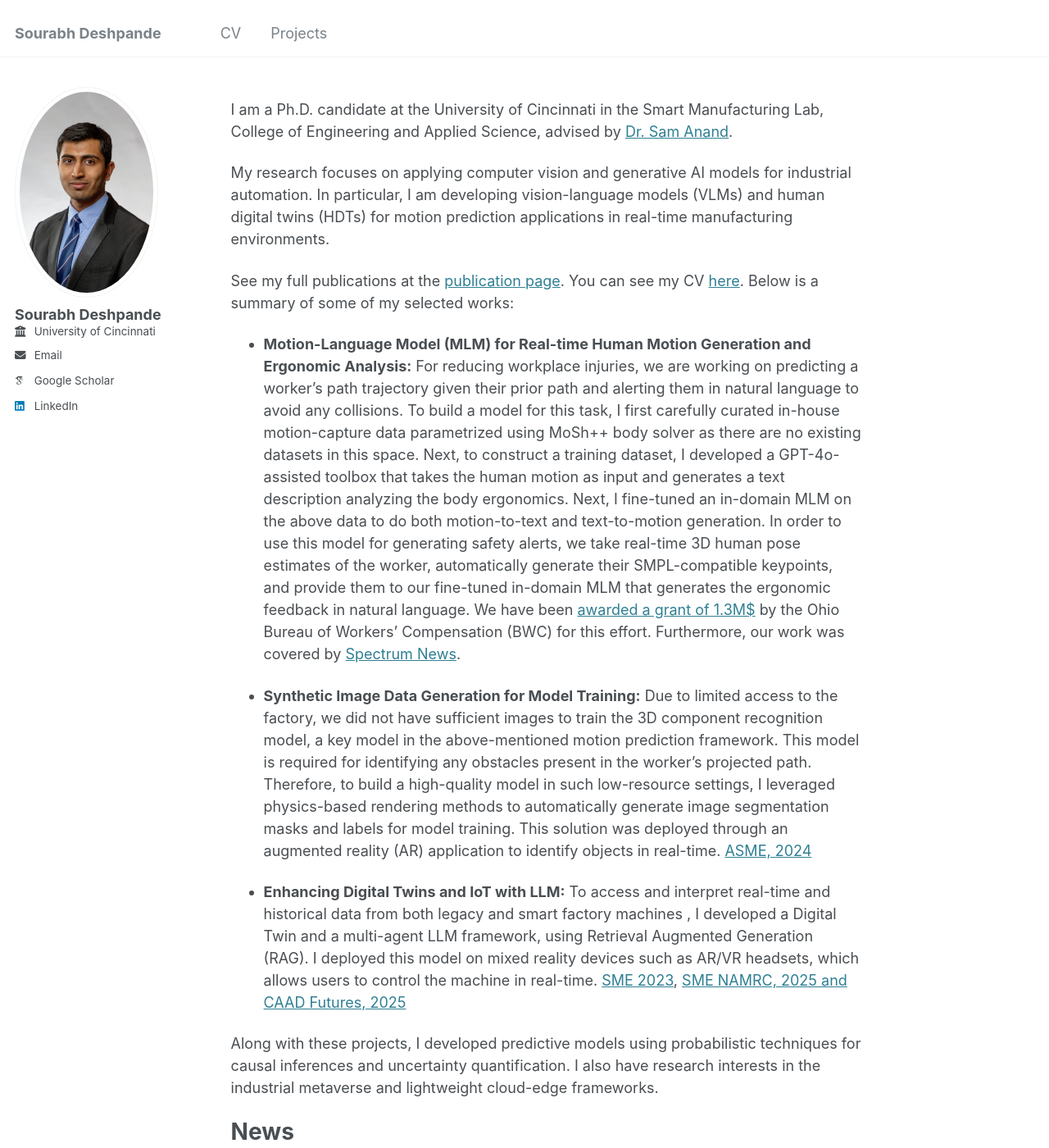
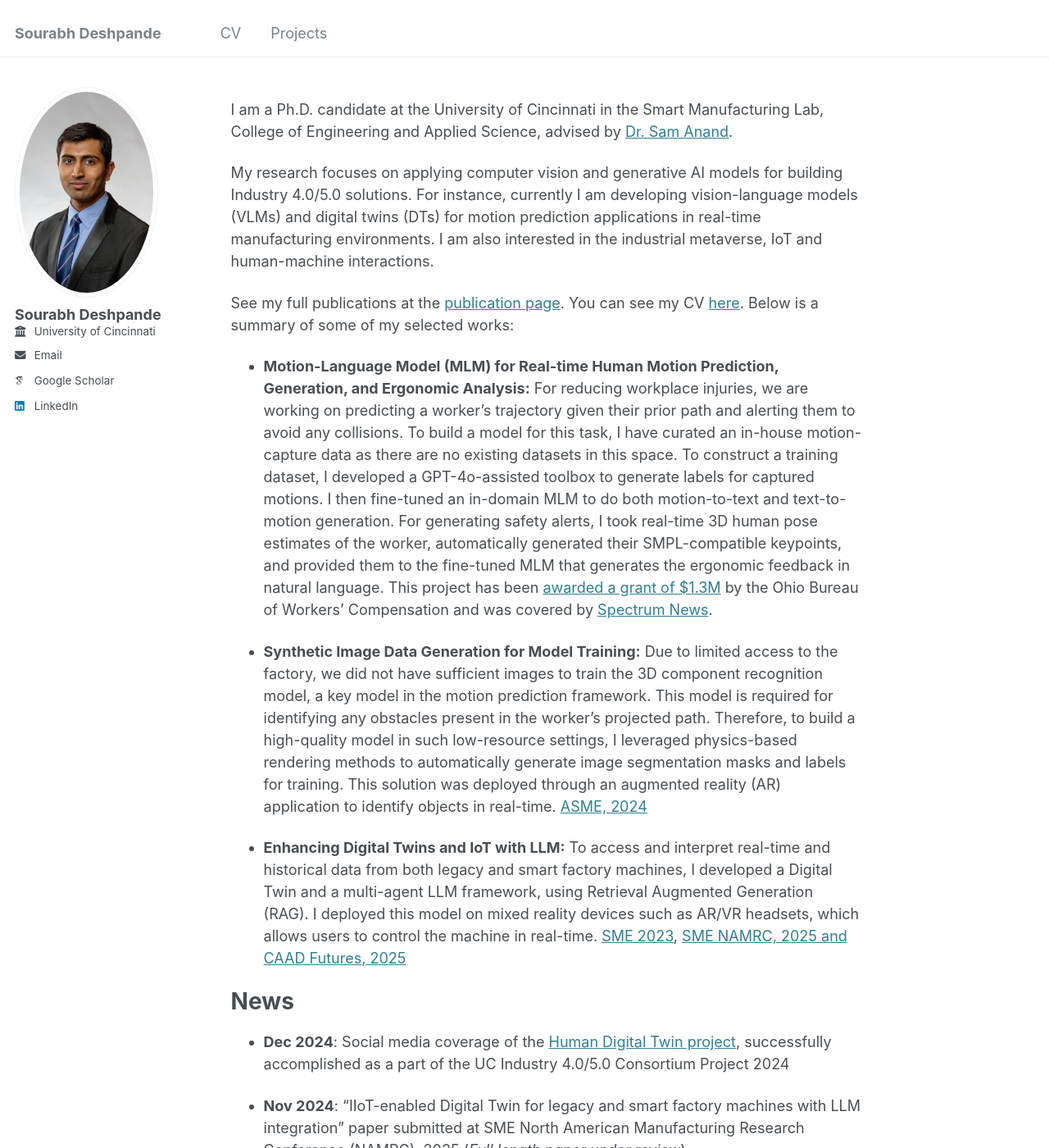
Before and after one commit to sopdeshpande/sopdeshpande.github.io, a Jekyll site: the page built from _pages/about.md, in a window 1280 px wide and 1400 px high. Shown: the whole window at 82% size. Built offline with Jekyll 4.4.1, drawn with Linux system fonts in a browser that asks for light colours; some web fonts are replaced; some of the changed text lies outside the part shown.

Commit message:
Update about.md

```diff
--- a/_pages/about.md
+++ b/_pages/about.md
@@ -8,38 +8,50 @@ redirect_from:
   - /about.html
 ---
 
-I am a Ph.D. candidate at the University of Cincinnati in the Smart Manufacturing Lab, College of Engineering and Applied Science, advised by [Dr. Sam Anand](https://www.linkedin.com/in/sam-anand-7b917ab3).
+I am a Ph.D. candidate at the University of Cincinnati in the Smart Manufacturing Lab, College of Engineering and Applied Science, advised by [Dr. Sam Anand](https://ceas.uc.edu/research/centers-labs/center-for-global-design-and-manufacturing.html).
 
-My research focuses on applying computer vision and generative AI models for industrial automation. In particular, I am developing vision-language models (VLMs) and human digital twins (HDTs) for motion prediction applications in real-time manufacturing environments.
+My research focuses on applying computer vision and generative AI models for building Industry 4.0/5.0 solutions. For instance, currently I am developing vision-language models (VLMs) and digital twins (DTs) for motion prediction applications in real-time manufacturing environments. I am also interested in the industrial metaverse, IoT and human-machine interactions.
 
 See my full publications at the [publication page](https://scholar.google.com/citations?user=LZ4UdG8AAAAJ&hl=en&oi=sra). You can see my CV [here](https://sopdeshpande.github.io/files/Resume_Sourabh_Deshpande.pdf). Below is a summary of some of my selected works:
 
-- **Motion-Language Model (MLM) for Real-time Human Motion Generation and Ergonomic Analysis:**
-For reducing workplace injuries, we are working on predicting a worker’s path trajectory given their prior path and alerting them in natural language to avoid any collisions.  To build a model for this task, I first carefully curated in-house motion-capture data parametrized using MoSh++ body solver as there are no existing datasets in this space. Next, to construct a training dataset, I developed a GPT-4o-assisted toolbox that takes the human motion as input and generates a text description analyzing the body ergonomics. Next, I fine-tuned an in-domain MLM on the above data to do both motion-to-text and text-to-motion generation.  In order to use this model for generating safety alerts, we take real-time 3D human pose estimates of the worker, automatically generate their SMPL-compatible keypoints, and provide them to our fine-tuned in-domain MLM that generates the ergonomic feedback in natural language. We have been [awarded a grant of 1.3M$](https://info.bwc.ohio.gov/news-and-events/news/BWC-awards-9.4-million-in-grants-for-workforce-safety-innovation-projects ) by the  Ohio Bureau of Workers’ Compensation (BWC) for this effort. Furthermore, our work was covered by [Spectrum News](https://spectrumnews1.com/oh/columbus/news/2024/10/23/ohio-worker-safety--artificial-intelligence--ohio-bureau-of-workers-compensation--dr--manish-kumar--dr--sam-anand).
+- **Motion-Language Model (MLM) for Real-time Human Motion Prediction, Generation, and Ergonomic Analysis:**
+For reducing workplace injuries, we are working on predicting a worker’s trajectory given their prior path and alerting them to avoid any collisions.  To build a model for this task, I have curated an in-house motion-capture data as there are no existing datasets in this space. To construct a training dataset, I developed a GPT-4o-assisted toolbox to generate labels for captured motions. I then fine-tuned an in-domain MLM to do both motion-to-text and text-to-motion generation.  For generating safety alerts, I took real-time 3D human pose estimates of the worker, automatically generated their SMPL-compatible keypoints, and provided them to the fine-tuned MLM that generates the ergonomic feedback in natural language. This project has been [awarded a grant of $1.3M](https://info.bwc.ohio.gov/news-and-events/news/BWC-awards-9.4-million-in-grants-for-workforce-safety-innovation-projects ) by the  Ohio Bureau of Workers’ Compensation and was covered by [Spectrum News](https://spectrumnews1.com/oh/columbus/news/2024/10/23/ohio-worker-safety--artificial-intelligence--ohio-bureau-of-workers-compensation--dr--manish-kumar--dr--sam-anand).
 
 - **Synthetic Image Data Generation for Model Training:**
-Due to limited access to the factory, we did not have sufficient images to train the 3D component recognition model, a key model in the above-mentioned motion prediction framework. This model is required for identifying any obstacles present in the worker’s projected path. Therefore, to build a high-quality model in such low-resource settings, I leveraged physics-based rendering methods to automatically generate image segmentation masks and labels for model training. This solution was deployed through an augmented reality (AR) application to identify objects in real-time. [ASME, 2024](https://asmedigitalcollection.asme.org/MSEC/proceedings/MSEC2024/88117/V002T07A007/1203234)
+Due to limited access to the factory, we did not have sufficient images to train the 3D component recognition model, a key model in the motion prediction framework. This model is required for identifying any obstacles present in the worker’s projected path. Therefore, to build a high-quality model in such low-resource settings, I leveraged physics-based rendering methods to automatically generate image segmentation masks and labels for training. This solution was deployed through an augmented reality (AR) application to identify objects in real-time. [ASME, 2024](https://asmedigitalcollection.asme.org/MSEC/proceedings/MSEC2024/88117/V002T07A007/1203234)
 
 
 - **Enhancing Digital Twins and IoT with LLM:**
-To access and interpret real-time and historical data from both legacy and smart factory machines , I developed a Digital Twin and a multi-agent LLM framework,  using Retrieval Augmented Generation (RAG). I deployed this model on mixed reality devices such as AR/VR headsets, which allows users to control the machine in real-time. [SME 2023](https://www.sciencedirect.com/science/article/pii/S2213846323001153),
-[SME NAMRC, 2025 and CAAD Futures, 2025](https://ming3d.com/new/2024/01/24/digital-twin-with-iiot/ )
+To access and interpret real-time and historical data from both legacy and smart factory machines, I developed a Digital Twin and a multi-agent LLM framework, using Retrieval Augmented Generation (RAG). I deployed this model on mixed reality devices such as AR/VR headsets, which allows users to control the machine in real-time. [SME 2023](https://www.sciencedirect.com/science/article/pii/S2213846323001153),
+[SME NAMRC, 2025 and CAAD Futures, 2025](https://ming3d.com/new/2024/01/24/digital-twin-with-iiot/)
 
-Along with these projects, I developed predictive models using probabilistic techniques for causal inferences and uncertainty quantification. I also have research interests in the industrial metaverse and lightweight cloud-edge frameworks.
+
 
 News
 ======
-- **Dec 2024**: Social media coverage of the [Human Digital Twin](https://www.linkedin.com/posts/manish-kumar-b878143a_as-co-directors-of-the-university-of-cincinnatis-activity-7267390669843759104-s7N4?utm_source=share&utm_medium=member_desktop) project successfully accomplished as a part of the UC Industry 4.0/5.0 Consortium Project 2024
-- **Nov 2024**: Full-length paper "IIoT-enabled Digital Twin for legacy and smart factory machines with
-LLM integration" submitted at SME North American Manufacturing Research Conference 53 (*Full length paper under review*)
-- **Nov 2024**: Abstract "Enhancing Digital Twins with Internet of Things, Large Language Models: Assessment of DT Development Platforms" accepted for CAAD Futures 2025: Catalytic Interfaces, University of Hong Kong. (*Full length paper under review*)
-- **Oct 2024**: Press coverage by [Spectrum News] (https://spectrumnews1.com/oh/columbus/news/2024/10/23/ohio-worker-safety--artificial-intelligence--ohio-bureau-of-workers-compensation--dr--manish-kumar--dr--sam-anand) for our project on improving worker safety
-- **Aug 2024**: Full-length manufscript on [Deep learning-based image segmentation for defect detection in additive manufacturing: an overview](https://link.springer.com/article/10.1007/s00170-024-14191-6) accepted and published at the International Journal of Advanced Manufacturing Technology
+- **Dec 2024**: Social media coverage of the [Human Digital Twin project](https://www.linkedin.com/posts/manish-kumar-b878143a_as-co-directors-of-the-university-of-cincinnatis-activity-7267390669843759104-s7N4?utm_source=share&utm_medium=member_desktop), successfully accomplished as a part of the UC Industry 4.0/5.0 Consortium Project 2024
+
+- **Nov 2024**: "IIoT-enabled Digital Twin for legacy and smart factory machines with
+LLM integration" paper submitted at SME North American Manufacturing Research Conference (NAMRC), 2025 (*Full length paper under review*)
+
+- **Nov 2024**: Abstract "Enhancing Digital Twins with Internet of Things, Large Language Models: Assessment of DT Development Platforms" accepted for CAAD Futures 2025: Catalytic Interfaces (*Full length paper under review*)
+
+- **Oct 2024**: Press coverage by [Spectrum News] (https://spectrumnews1.com/oh/columbus/news/2024/10/23/ohio-worker-safety--artificial-intelligence--ohio-bureau-of-workers-compensation--dr--manish-kumar--dr--sam-anand) on our project on improving worker safety
+
+- **Aug 2024**: [Deep learning-based image segmentation for defect detection in additive manufacturing: an overview](https://link.springer.com/article/10.1007/s00170-024-14191-6) published at the International Journal of Advanced Manufacturing Technology, 2024
+
 - **July 2024**: Successfully proposed PhD dissertation titled "Machine Learning and Industrial IoT assisted Computer Vision Frameworks for Smart and Safe Manufacturing"
-- **June 2024**: Two conference papers accepted and presented at ASME Manufacturing Science and Engineering Conference. University of Tennessee, Knoxville, TN. The peer reviewed articles are [Deep Learning-Based Recognition of Manufacturing Components Using Augmented Reality for Worker Training of Assembly Tasks](https://asmedigitalcollection.asme.org/MSEC/proceedings/MSEC2024/88117/V002T07A007/1203234) and [ImVR: Enabling Immersive Design Exploration and Process Integration for Additive Manufacturing of Complex Organic Geometries](https://asmedigitalcollection.asme.org/MSEC/proceedings/MSEC2024/88100/V001T01A001/1203142)
+
+- **June 2024**: Two conference papers presented at ASME Manufacturing Science and Engineering Conference, 2024 -- [Deep Learning-Based Recognition of Manufacturing Components Using Augmented Reality for Worker Training of Assembly Tasks](https://asmedigitalcollection.asme.org/MSEC/proceedings/MSEC2024/88117/V002T07A007/1203234) and [ImVR: Enabling Immersive Design Exploration and Process Integration for Additive Manufacturing of Complex Organic Geometries](https://asmedigitalcollection.asme.org/MSEC/proceedings/MSEC2024/88100/V001T01A001/1203142)
+
 - **Jan 2024**: Honored to be chosen as one of the top four candidates at [UC Digital Futures](https://ucdigitalfutures.com/) to receive Graduate Research Fellowship
+
 - **June 2023**: [IIoT based framework for data communication and prediction using augmented reality for legacy machine artifacts](https://www.sciencedirect.com/science/article/pii/S2213846323001153) and [Smart monitoring and automated real-time visual inspection of a sealant applications (SMART-VIStA)]([https://asmedigitalcollection.asme.org/MSEC/proceedings/MSEC2024/88100/V001T01A001/1203142](https://www.sciencedirect.com/science/article/pii/S2213846323001761)). SMART-VIStA project was an [MxD -Department of Army awarded grant](https://www.mxdusa.org/projects/visual-inspections-perfected-using-ai/) and collaboration with Siemens Technology and Boeing. Two invention disclosures on object localization approved at UC.
+
 - **April 2022**: White paper accepted at Siemens Realize Live, 2022
+
 - **June 2021**: Recognized by SME and ASME for [co-organizing NAMRC and MSEC](https://issuu.com/sme_us/docs/13320_2021_namri-namrc_awards_brochure_2021-07-07_), 2021
+
 - **June 2021**: Paper presented at SME NAMRC, 2021 [IIoT based Augmented Reality for Factory Data Collection and Visualization](https://www.sciencedirect.com/science/article/pii/S235197892100072X). The research was conducted at Volvo Trucks facility in Hagerstown, MD.
+
 - **June 2020**: [Prediction of selective laser melting part quality using hybrid Bayesian network](https://www.sciencedirect.com/science/article/pii/S2214860419307328)) published at the Additive Manufacturing journal, 2020
```
